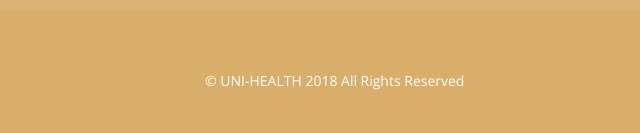
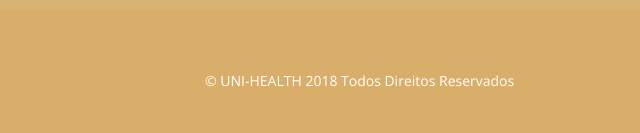
Before and after one commit to ProjectosChirrinze/ProjectosChirrinze.github.io, a plain HTML site: page index.html in a window 1280 px wide. Shown: the part 4059-4192 px from the top of the page, 640-1280 px from the left. Drawn offline with nearby package versions, Linux system fonts and the light colour scheme.

Commit message:
Update index.html

```diff
--- a/index.html
+++ b/index.html
@@ -348,7 +348,7 @@
 
 			<div class="col-md-4 col-md-offset-4">
 				<div class="copyright">
-					&copy; UNI-HEALTH 2018 All Rights Reserved </a>
+					&copy; UNI-HEALTH 2018 Todos Direitos Reservados </a>
 
 				</div>
 			</div>
```
